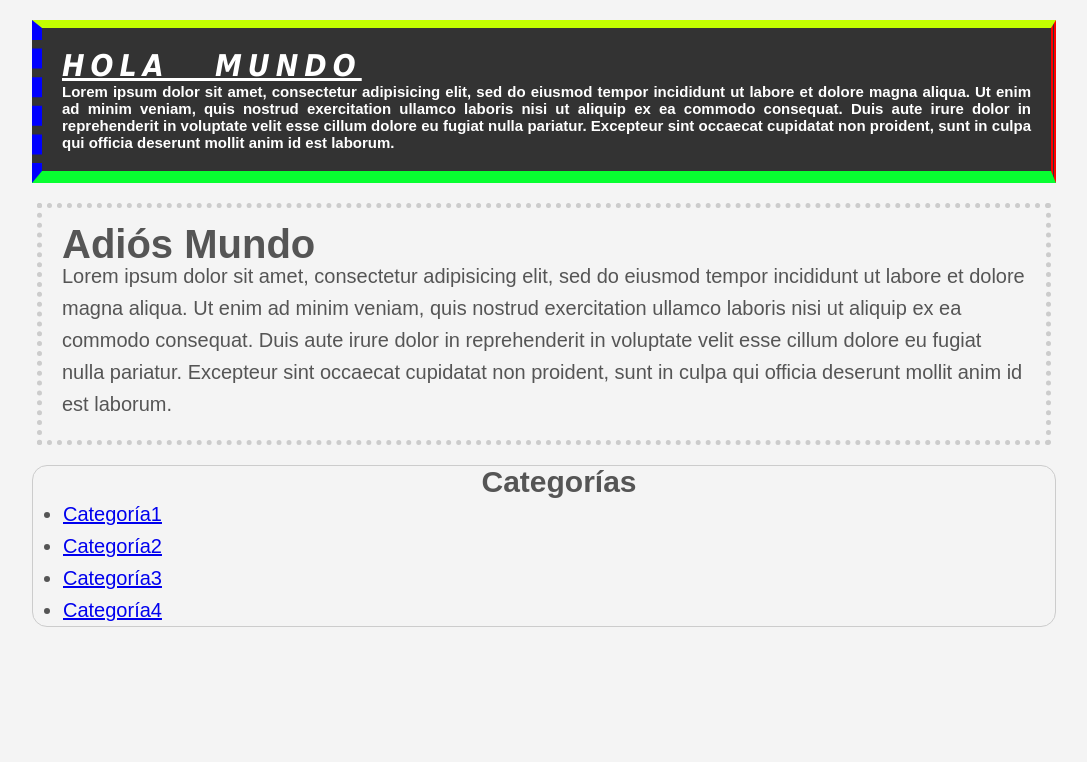
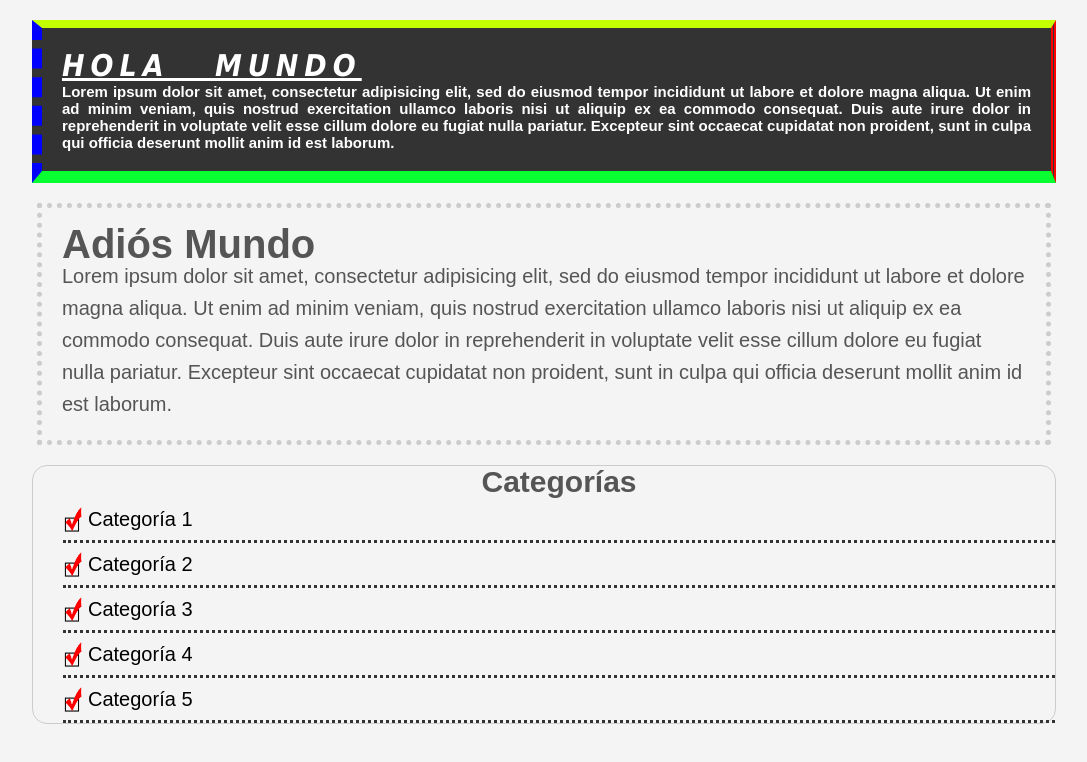
Before and after one commit to prattparedes/CSS-Prueba, a plain HTML site: page CSS Cheatsheet/index.html in a window 1280 px wide. Shown: the whole page, without its empty margins (96-1183 px from the left). Drawn offline with Linux system fonts and the light colour scheme.

Commit message:
background size and list style image

```diff
--- a/CSS Cheatsheet/CSS/Estilo.css
+++ b/CSS Cheatsheet/CSS/Estilo.css
@@ -22,6 +22,26 @@ body {
   /* También se puede usar px en vez de em
 	line-height: 3px; pero generalmente se usa em  */
   margin: 0;
+}
+
+/* Agregar estilo a cualquier a link */
+a{
+	text-decoration: none;
+	color: #000;
+}
+
+/* Agregar estilo cuando se pasa el mouse (Estado) */
+a:hover{
+	color: blue;
+}
+/* Agregar un Active state para que MIENTRAS SE MANTIENE PULSADO se ponga de otra forma*/
+a:active{
+	color: green;
+}
+
+/* Después de ser pulsado*/
+a:visited{
+	color: purple;
 }
 
 /* Agregar un contenedor al texto para que tenga un tamaño de largo determinado máximo, se puede poner en px o en %*/
@@ -87,3 +107,26 @@ body {
 .Categorías h2{
 	text-align: center;
 }
+
+.Categorías ul{
+	padding: 0px;
+	list-style: square;
+	list-style: none;
+}
+
+.Categorías li{
+	padding-bottom: 0px;
+	border-bottom: dotted 3px #333;
+	list-style-image: url("../Imágenes/1200px-Red_Checkmark.svg.png");
+
+	/* Truco para redimensionar una imagen en la lista utilizandolo como un Background Image cambiando
+	el Background size,position,repeat,padding,margin, etc.*/
+
+	margin: 0;
+	padding: 5px 0px 5px 25px;
+	list-style: none;
+	background-image: url("../Imágenes/1200px-Red_Checkmark.svg.png");
+	background-repeat: no-repeat;
+	background-position: left center;
+	background-size: 20px;
+}
--- a/CSS Cheatsheet/index.html
+++ b/CSS Cheatsheet/index.html
@@ -32,10 +32,11 @@
       <div class="Categorías">
         <h2>Categorías</h2>
           <ul>
-            <li><a href="#">Categoría1</a></li>
-            <li><a href="#">Categoría2</a></li>
-            <li><a href="#">Categoría3</a></li>
-            <li><a href="#">Categoría4</a></li>
+            <li><a href="#">Categoría 1</a></li>
+            <li><a href="#">Categoría 2</a></li>
+            <li><a href="#">Categoría 3</a></li>
+            <li><a href="#">Categoría 4</a></li>
+            <li><a href="test.html" target="_blank">Categoría 5</a></li>
           </ul>
       </div>
     </div>
```
Also changed, not shown: CSS Cheatsheet/Imágenes/1200px-Red_Checkmark.svg.png (added).
